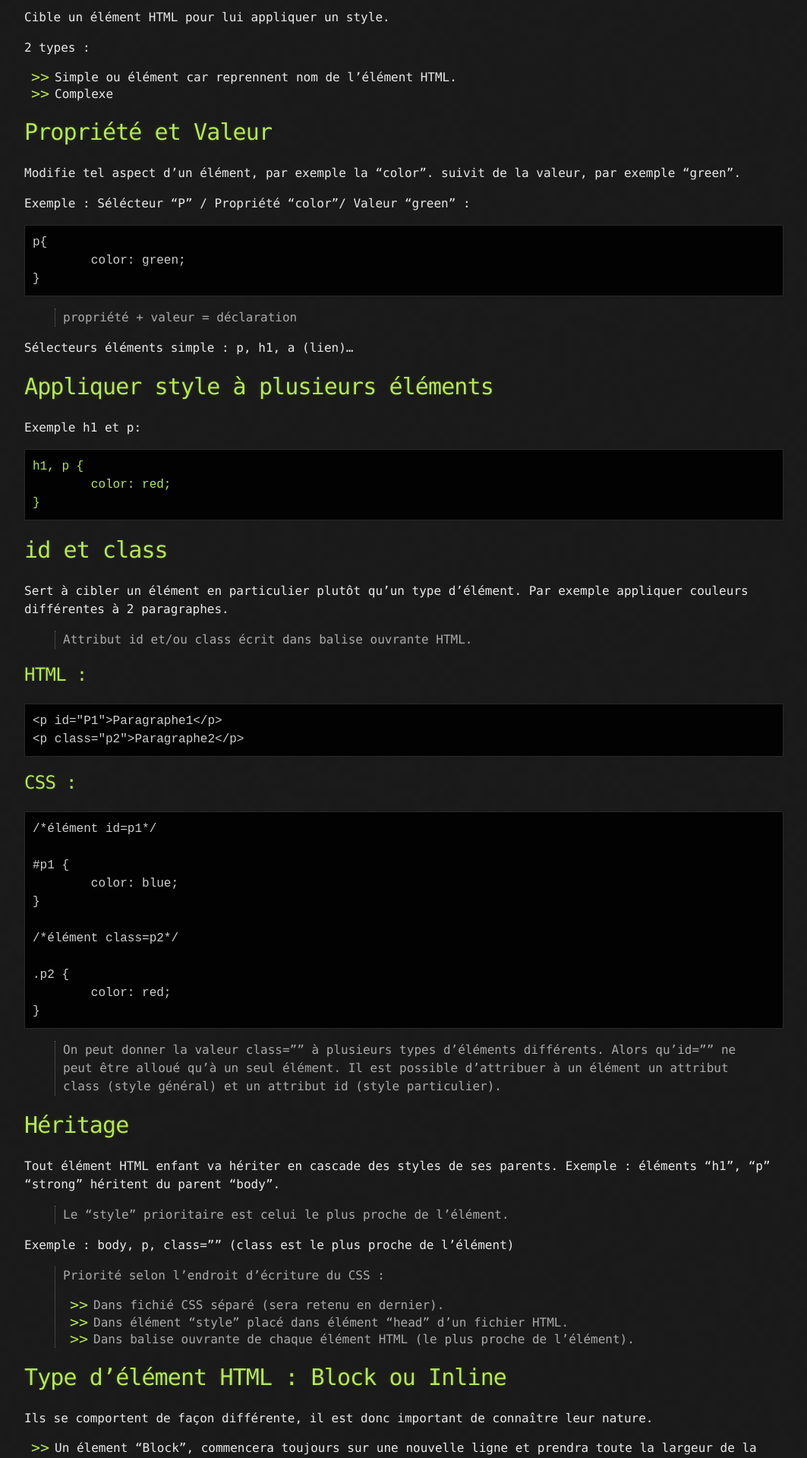
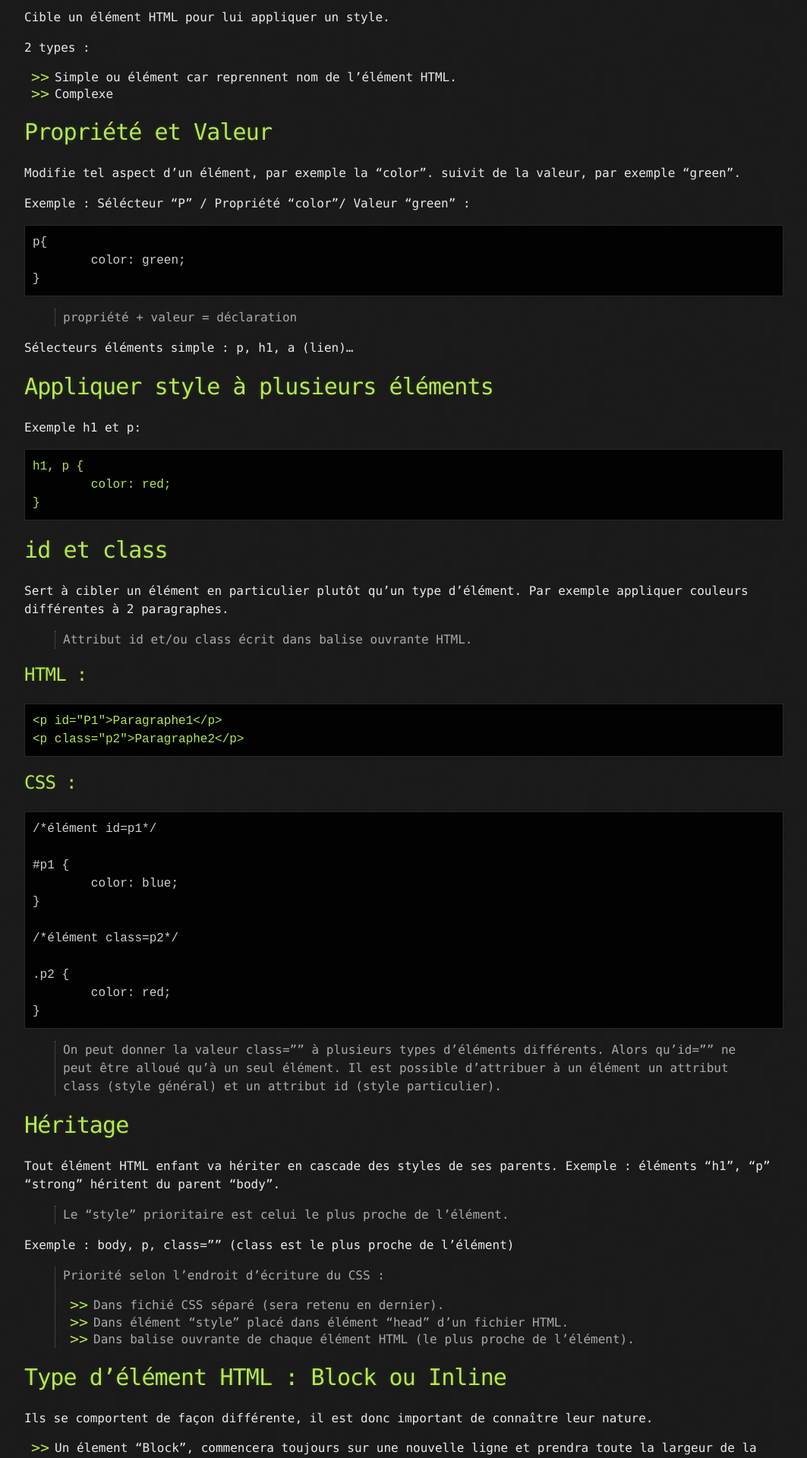
Before and after one commit to staytuned4/staytuned4.github.io, a Jekyll site: the page built from _posts/2019-04-09-CSS-base.md, in a window 1280 px wide. Shown: the part 568-2487 px from the top of the page at 76% size, without its empty margins (108-1171 px from the left). Built offline with Jekyll 4.4.1, drawn with Linux system fonts in a browser that asks for light colours; nearby versions of some CDN libraries.

Commit message:
Update 2019-04-09-CSS-base.md

````diff
--- a/_posts/2019-04-09-CSS-base.md
+++ b/_posts/2019-04-09-CSS-base.md
@@ -42,7 +42,7 @@ Par exemple appliquer couleurs différentes à 2 paragraphes.
 > Attribut id et/ou class écrit dans balise ouvrante HTML.
 
 ## HTML :
-```
+```HTML
 <p id="P1">Paragraphe1</p>
 <p class="p2">Paragraphe2</p>
 ```
````
